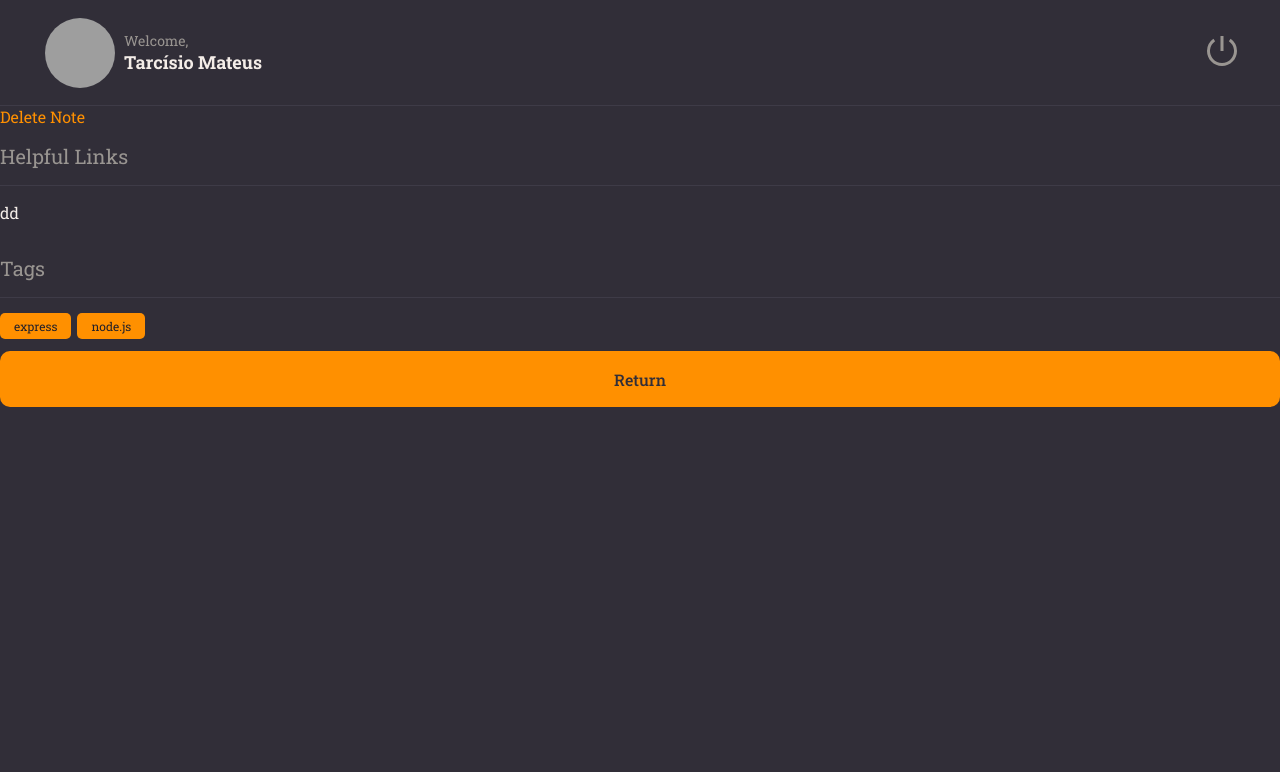
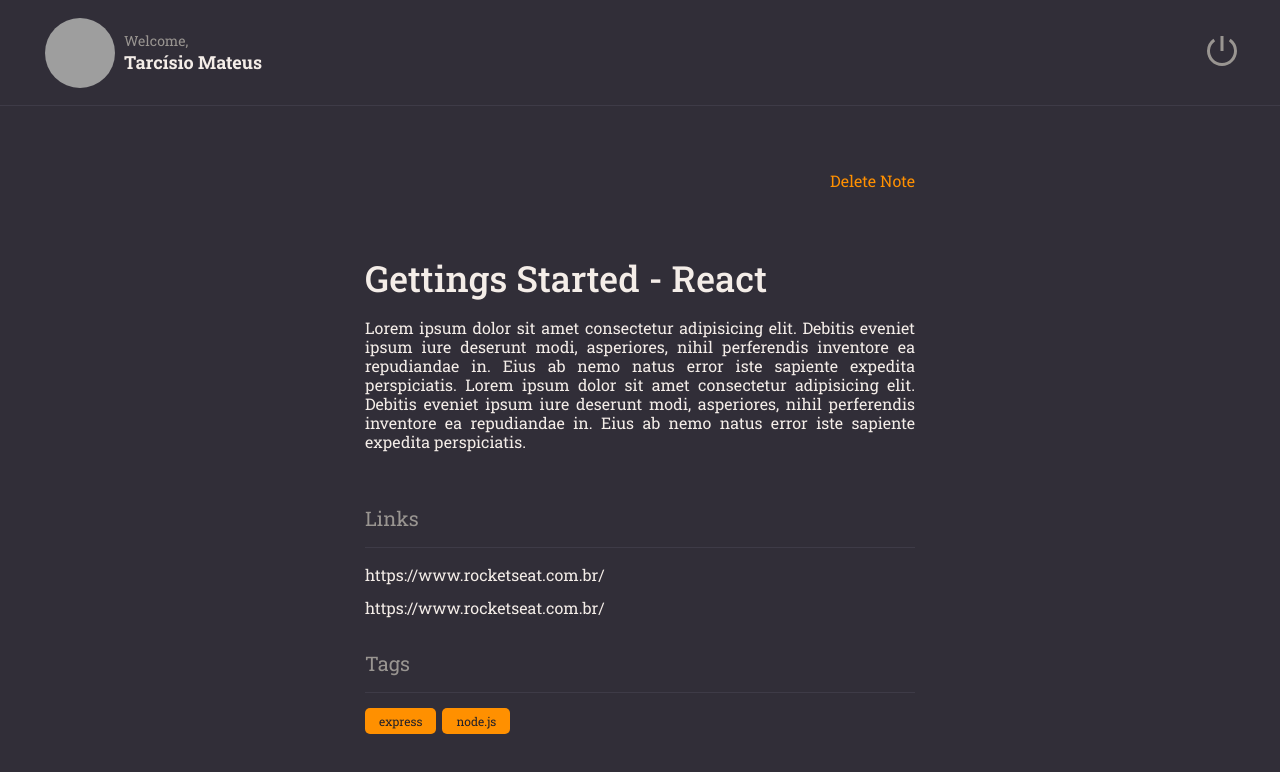
Before and after one commit to tarcisioMateus/rocketnotes, a React (Vite) app: page / in a window 1280 px wide. Shown: the top 772 px of the page. Built offline with nearby package versions, Linux system fonts and the light colour scheme; grey boxes are pictures that could not be loaded.

Commit message:
completed pages/Details

```diff
--- a/src/pages/Details/index.jsx
+++ b/src/pages/Details/index.jsx
@@ -4,15 +4,32 @@ import { Section } from '../../components/Section'
 import { Tag } from '../../components/Tag'
 import { Button } from '../../components/Button'
 
-import { Container } from './styles'
+import { Container, Links, Content } from './styles'
 
 export function Details() {
   return (
     <Container>
       <Header/>
+
+      <main>
+        <Content>
           <TextButton title = 'Delete Note'/>
-      <Section title = 'Helpful Links'>
-        <a>dd</a>
+          <h1>Gettings Started - React</h1>
+          <p>
+            Lorem ipsum dolor sit amet consectetur adipisicing elit.
+            Debitis eveniet ipsum iure deserunt modi, asperiores,
+            nihil perferendis inventore ea repudiandae in.
+            Eius ab nemo natus error iste sapiente expedita perspiciatis.
+            Lorem ipsum dolor sit amet consectetur adipisicing elit.
+            Debitis eveniet ipsum iure deserunt modi, asperiores,
+            nihil perferendis inventore ea repudiandae in.
+            Eius ab nemo natus error iste sapiente expedita perspiciatis.
+          </p>
+          <Section title = 'Links'>
+            <Links>
+              <li> <a href='#'>https://www.rocketseat.com.br/</a></li>
+              <li> <a href='#'>https://www.rocketseat.com.br/</a></li>
+            </Links>
           </Section>
           <Section title = 'Tags'>
             <div id="tags">
@@ -21,6 +38,8 @@ export function Details() {
             </div>
           </Section>
           <Button title = 'Return'/>
+        </Content>
+      </main>
     </Container>
   )
 }
--- a/src/pages/Details/styles.js
+++ b/src/pages/Details/styles.js
@@ -1,5 +1,58 @@
 import styled from 'styled-components'
 
 export const Container = styled.div`
+  width: 100%;
+  height: 100vh;
 
+  display: grid;
+  grid-template-areas: "header" "content";
+  grid-template-rows: 10.6rem auto;
+
+  >main {
+    grid-area: content;
+    overflow-y: auto;
+    padding: 6.4rem 0;
+  }
 `
+export const Content = styled.div`
+  width: 55rem;
+  margin: 0 auto;
+  display: flex;
+  flex-direction: column;
+
+  >button:first-child {
+    align-self: end;
+    margin-bottom: 6.4rem;
+  }
+
+  >h1 {
+    font-weight: 500;
+    font-size: 3.6rem;
+    line-height: 4.7rem;
+    margin-bottom: 1.6rem;
+  }
+
+  >p {
+    line-height: 1.9rem;
+    text-align: justify;
+    margin-bottom: 3.8rem;
+  }
+
+  >button:last-child {
+    margin-top: 11.3rem;
+  }
+`
+
+export const Links = styled.ul`
+  display: flex;
+  flex-direction: column;
+  list-style: none;
+  gap: 1.2rem;
+
+  li {
+    a {
+      line-height: 1.9rem;
+      color: ${ ({theme}) => theme.COLORS.WHITE}
+    }
+  }
+`
```
Lines whose indentation alone changed are shown as unchanged.
